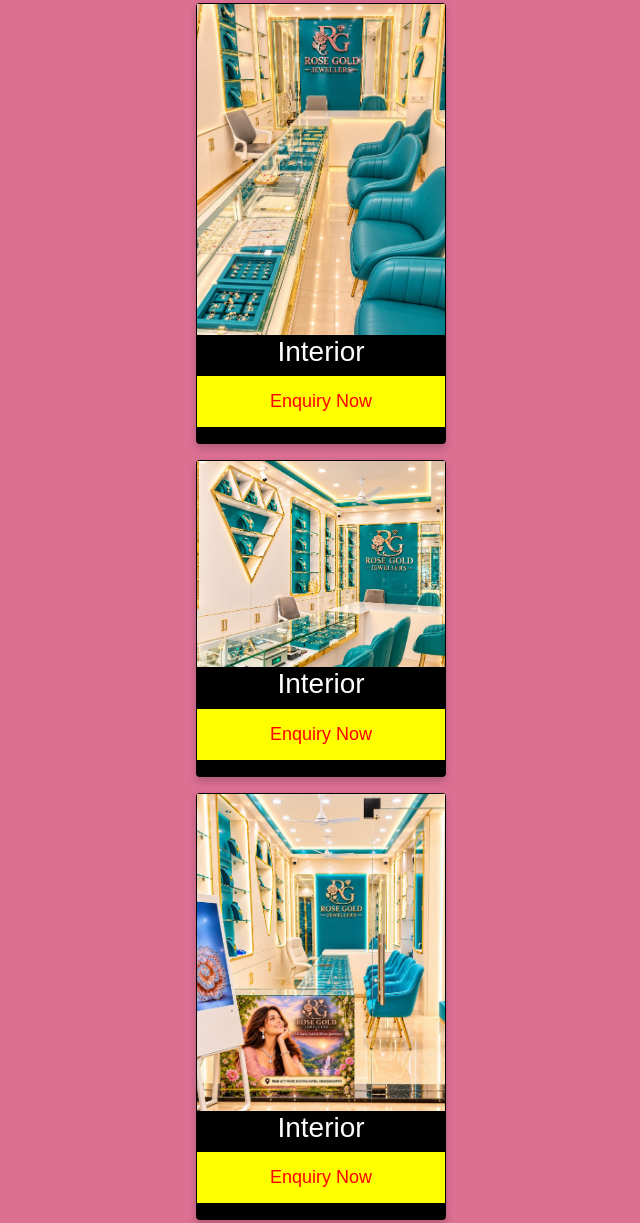
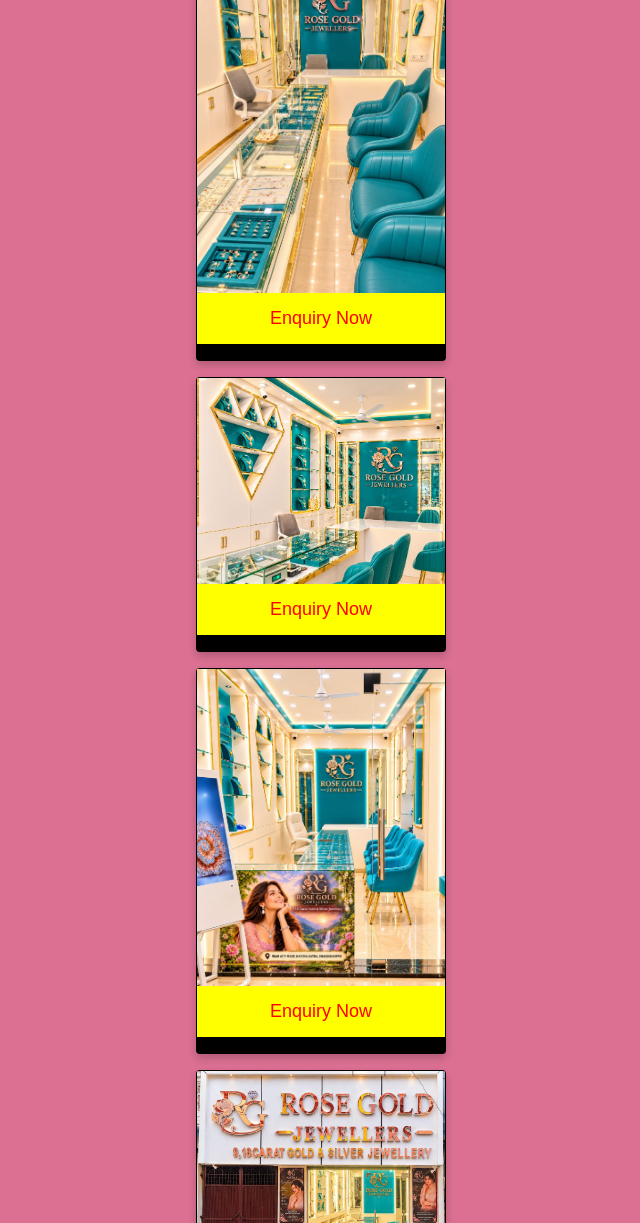
Before and after one commit to Impact-Digital/RoseGold, a plain HTML site: page index.html in a window 1280 px wide. Shown: the part 2274-3497 px from the top of the page, without its empty margins (319-959 px from the left). Drawn offline with nearby package versions, Linux system fonts and the light colour scheme.

Commit message:
Refactor index.html structure and content

```diff
--- a/index.html
+++ b/index.html
@@ -207,31 +207,26 @@ ROSE GOLD JEWELLERS – Where Elegance Meets Affordability.
       </div>
        <div class="card mt-3">
         <img src="Grid/19.jpg" alt="Denim Jeans" style="width:100%">
-        <h3>Interior</h3>
         <a href="https://wa.me/+919935100201?text=Hi%2C%20I%20am%20interested%20in%20this%20product." >
         <p><button>Enquiry Now</button></p></a>
       </div>
         <div class="card mt-3">
         <img src="Grid/20.jpg" alt="Denim Jeans" style="width:100%">
-        <h3>Interior</h3>
         <a href="https://wa.me/+919935100201?text=Hi%2C%20I%20am%20interested%20in%20this%20product." >
         <p><button>Enquiry Now</button></p></a>
       </div>
         <div class="card mt-3">
         <img src="Grid/21.jpg" alt="Denim Jeans" style="width:100%">
-        <h3>Interior</h3>
         <a href="https://wa.me/+919935100201?text=Hi%2C%20I%20am%20interested%20in%20this%20product." >
         <p><button>Enquiry Now</button></p></a>
       </div>
         <div class="card mt-3">
         <img src="Grid/22.jpg" alt="Denim Jeans" style="width:100%">
-        <h3>Interior</h3>
         <a href="https://wa.me/+919935100201?text=Hi%2C%20I%20am%20interested%20in%20this%20product." >
         <p><button>Enquiry Now</button></p></a>
       </div>
         <div class="card mt-3">
         <img src="Grid/23.jpg" alt="Denim Jeans" style="width:100%">
-        <h3>Interior</h3>
         <a href="https://wa.me/+919935100201?text=Hi%2C%20I%20am%20interested%20in%20this%20product." >
         <p><button>Enquiry Now</button></p></a>
       </div>
```
